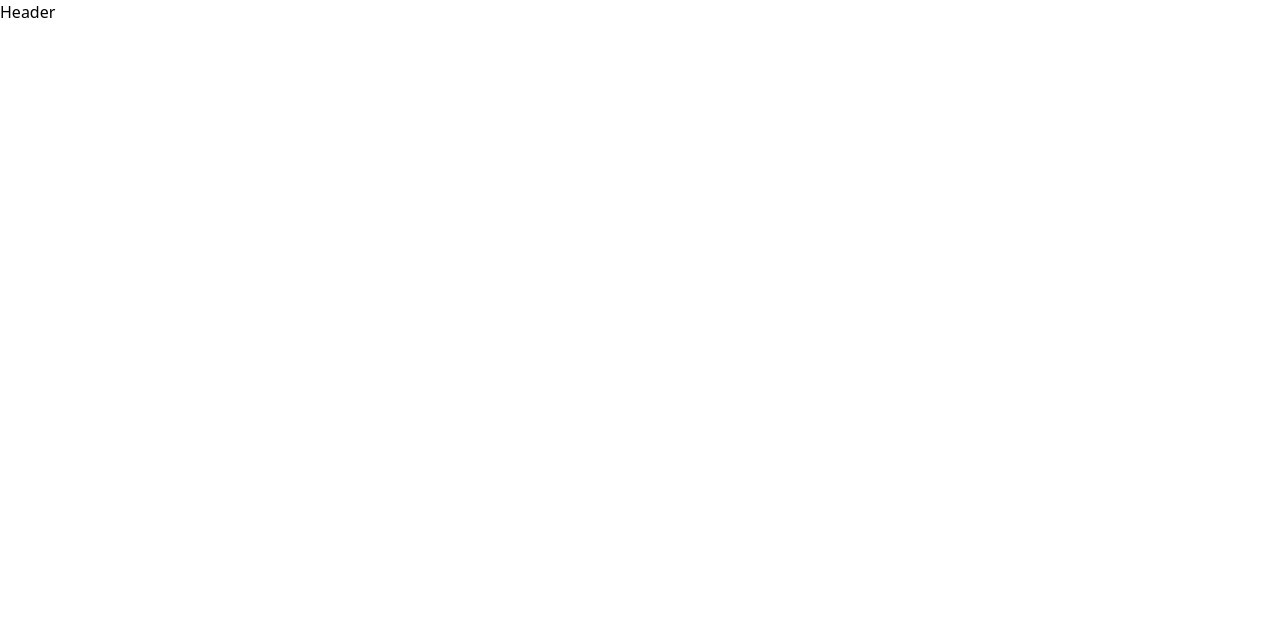
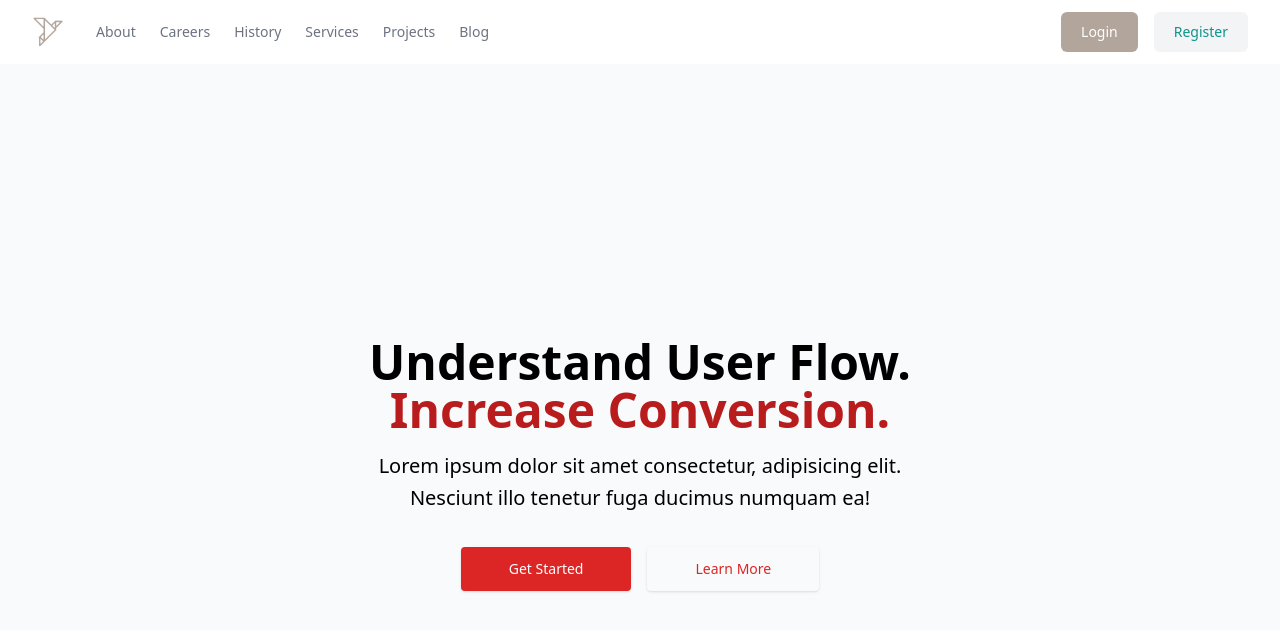
Before and after one commit to Zouziszzm/paperpigeon, a Next.js app: page / in a window 1280 px wide. Shown: the top 630 px of the page. Built offline with nearby package versions, Linux system fonts and the light colour scheme.

Commit message:
day 11 push

```diff
--- a/app/_Components/Header.jsx
+++ b/app/_Components/Header.jsx
@@ -3,8 +3,120 @@
 const Header = () => {
   return (
     <>
-      <h1>Header</h1>
-      <div></div>
+      <header className="bg-white">
+        <div className="mx-auto flex h-16 max-w-screen-xl items-center gap-8 px-4 sm:px-6 lg:px-8">
+          <a className="block text-teal-600" href="/">
+            <span className="sr-only">Home</span>
+            <img
+              className="h-8"
+              viewBox="0 0 28 24"
+              src="origami-bird-svgrepo-com.png"
+            />
+          </a>
+
+          <div className="flex flex-1 items-center justify-end md:justify-between">
+            <nav aria-label="Global" className="hidden md:block">
+              <ul className="flex items-center gap-6 text-sm">
+                <li>
+                  <a
+                    className="text-gray-500 transition hover:text-gray-500/75"
+                    href="/"
+                  >
+                    {" "}
+                    About{" "}
+                  </a>
+                </li>
+
+                <li>
+                  <a
+                    className="text-gray-500 transition hover:text-gray-500/75"
+                    href="/"
+                  >
+                    {" "}
+                    Careers{" "}
+                  </a>
+                </li>
+
+                <li>
+                  <a
+                    className="text-gray-500 transition hover:text-gray-500/75"
+                    href="/"
+                  >
+                    {" "}
+                    History{" "}
+                  </a>
+                </li>
+
+                <li>
+                  <a
+                    className="text-gray-500 transition hover:text-gray-500/75"
+                    href="/"
+                  >
+                    {" "}
+                    Services{" "}
+                  </a>
+                </li>
+
+                <li>
+                  <a
+                    className="text-gray-500 transition hover:text-gray-500/75"
+                    href="/"
+                  >
+                    {" "}
+                    Projects{" "}
+                  </a>
+                </li>
+
+                <li>
+                  <a
+                    className="text-gray-500 transition hover:text-gray-500/75"
+                    href="/"
+                  >
+                    {" "}
+                    Blog{" "}
+                  </a>
+                </li>
+              </ul>
+            </nav>
+
+            <div className="flex items-center gap-4">
+              <div className="sm:flex sm:gap-4">
+                <a
+                  className="block rounded-md bg-primary px-5 py-2.5 text-sm font-medium text-white transition hover:bg-[#DED0B6]"
+                  href="/"
+                >
+                  Login
+                </a>
+
+                <a
+                  className="hidden rounded-md bg-gray-100 px-5 py-2.5 text-sm font-medium text-teal-600 transition hover:text-teal-600/75 sm:block"
+                  href="/"
+                >
+                  Register
+                </a>
+              </div>
+
+              <button className="block rounded bg-gray-100 p-2.5 text-gray-600 transition hover:text-gray-600/75 md:hidden">
+                <span className="sr-only">Toggle menu</span>
+                <svg
+                  xmlns="http://www.w3.org/2000/svg"
+                  className="h-5 w-5"
+                  fill="none"
+                  viewBox="0 0 24 24"
+                  stroke="currentColor"
+                  strokeWidth="2"
+                >
+                  <path
+                    strokeLinecap="round"
+                    strokeLinejoin="round"
+                    d="M4 6h16M4 12h16M4 18h16"
+                  />
+                </svg>
+              </button>
+            </div>
+          </div>
+        </div>
+      </header>
     </>
   );
 };
--- /dev/null
+++ b/app/_Components/Hero.jsx
@@ -0,0 +1,44 @@
+import React from "react";
+
+const Hero = () => {
+  return (
+    <>
+      <section className="bg-gray-50">
+        <div className="mx-auto max-w-screen-xl px-4 py-32 lg:flex lg:h-screen lg:items-center">
+          <div className="mx-auto max-w-xl text-center">
+            <h1 className="text-3xl font-extrabold sm:text-5xl">
+              Understand User Flow.
+              <strong className="font-extrabold text-red-700 sm:block">
+                {" "}
+                Increase Conversion.{" "}
+              </strong>
+            </h1>
+
+            <p className="mt-4 sm:text-xl/relaxed">
+              Lorem ipsum dolor sit amet consectetur, adipisicing elit. Nesciunt
+              illo tenetur fuga ducimus numquam ea!
+            </p>
+
+            <div className="mt-8 flex flex-wrap justify-center gap-4">
+              <a
+                className="block w-full rounded bg-red-600 px-12 py-3 text-sm font-medium text-white shadow hover:bg-red-700 focus:outline-none focus:ring active:bg-red-500 sm:w-auto"
+                href="/get-started"
+              >
+                Get Started
+              </a>
+
+              <a
+                className="block w-full rounded px-12 py-3 text-sm font-medium text-red-600 shadow hover:text-red-700 focus:outline-none focus:ring active:text-red-500 sm:w-auto"
+                href="/about"
+              >
+                Learn More
+              </a>
+            </div>
+          </div>
+        </div>
+      </section>
+    </>
+  );
+};
+
+export default Hero;
--- a/app/page.jsx
+++ b/app/page.jsx
@@ -1,10 +1,12 @@
 import React from "react";
 import Header from "./_Components/Header";
+import Hero from "./_Components/Hero";
 
 const page = () => {
   return (
     <>
       <Header />
+      <Hero />
     </>
   );
 };
--- a/tailwind.config.js
+++ b/tailwind.config.js
@@ -1,18 +1,21 @@
 /** @type {import('tailwindcss').Config} */
 module.exports = {
   content: [
-    './pages/**/*.{js,ts,jsx,tsx,mdx}',
-    './components/**/*.{js,ts,jsx,tsx,mdx}',
-    './app/**/*.{js,ts,jsx,tsx,mdx}',
+    "./pages/**/*.{js,ts,jsx,tsx,mdx}",
+    "./components/**/*.{js,ts,jsx,tsx,mdx}",
+    "./app/**/*.{js,ts,jsx,tsx,mdx}",
   ],
   theme: {
     extend: {
       backgroundImage: {
-        'gradient-radial': 'radial-gradient(var(--tw-gradient-stops))',
-        'gradient-conic':
-          'conic-gradient(from 180deg at 50% 50%, var(--tw-gradient-stops))',
+        "gradient-radial": "radial-gradient(var(--tw-gradient-stops))",
+        "gradient-conic":
+          "conic-gradient(from 180deg at 50% 50%, var(--tw-gradient-stops))",
+      },
+      colors: {
+        primary: "#B2A59B",
       },
     },
   },
   plugins: [],
-}
+};
```
Also changed, not shown: public/origami-bird-svgrepo-com.png (added).
